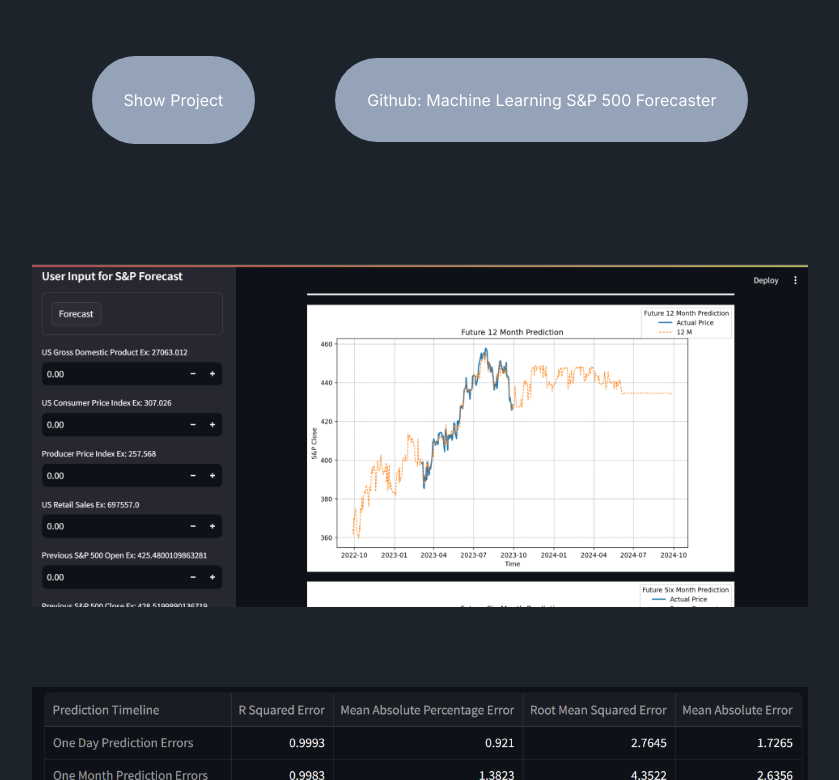
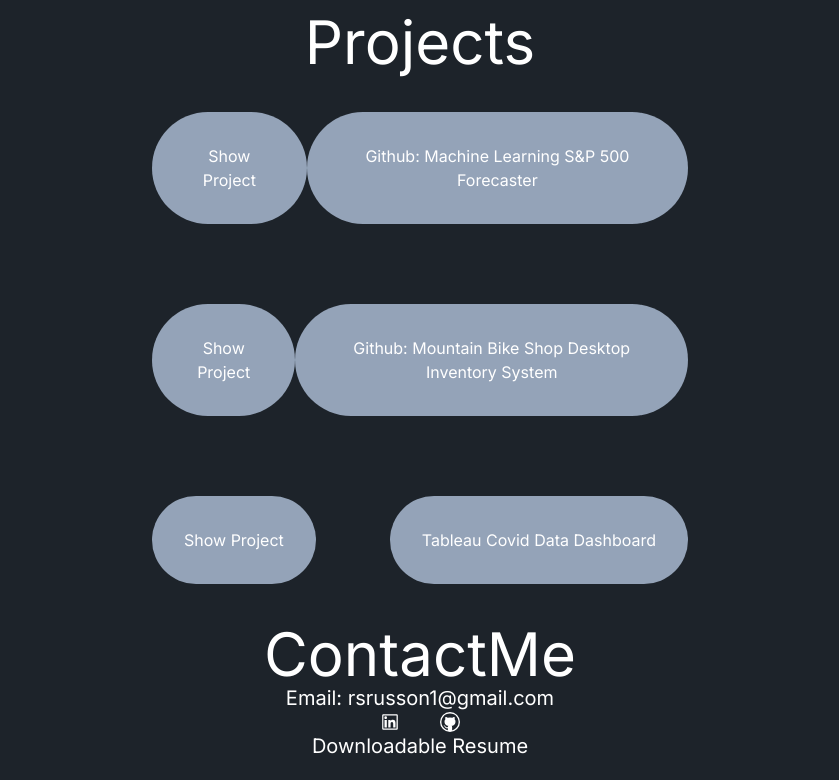
Before and after one commit to rsrusson/Portfolio-Website, a Next.js app: page / in a window 1280 px wide. Shown: the part 480-1260 px from the top of the page, without its empty margins (376-1215 px from the left). Built offline with nearby package versions, Linux system fonts and the light colour scheme.

Commit message:
Collapsable Projects, Contact Me with Links

```diff
--- a/app/components/About.tsx
+++ b/app/components/About.tsx
@@ -3,7 +3,7 @@
 const About = () => {
   return (
   <div className='mx-40'>
-    <h1 className='text-center mb-4'>About Me</h1>
+    <h1 className='text-center mb-4 text-6xl'>About Me</h1>
     <p className='first-letter:pl-20 mb-3'>
         Hello and welcome to my portfolio! By trade, I'm a Firefighter Paramedic, but my aspirations extend into the tech industry. With Bachelor's degrees in Computer Science and Emergency Services Management, and working on a Master's in Data Analytics, I bring a unique mix of programming, analytical, and leadership skills to the table. I'm proficient in a range of programming languages like Python, Java, Javascript, Typescript, and SQL, and I'm actively honing my skills in frameworks such as React, Next.js, Node.js, and SpringBoot.
         </p>
--- a/app/components/ContactMe.tsx
+++ b/app/components/ContactMe.tsx
@@ -1,9 +1,35 @@
-import React from 'react'
+import React from "react";
+import { AiOutlineLinkedin } from "react-icons/ai";
+import { VscGithub } from "react-icons/vsc";
 
 const ContactMe = () => {
   return (
-    <div>ContactMe</div>
-  )
-}
+    <>
+      <div className="text-center text-6xl">ContactMe</div>
+      <div className="mx-40 mb-40 text-xl flex-col justify-center">
+        <div className="text-center">Email: rsrusson1@gmail.com</div>
+        <div className="flex justify-center">
+          <a
+            className="block text-xl hover:text-red-600 mr-10"
+            href="https://github.com/rsrusson?tab=repositories"
+            target="_blank"
+            rel="noopener noreferrer"
+          >
+            <AiOutlineLinkedin />
+          </a>
+          <a
+            className="block text-xl hover:text-red-600"
+            href="https://www.linkedin.com/in/ryan-russon-99b753270/"
+            target="_blank"
+            rel="noopener noreferrer"
+          >
+            <VscGithub />
+          </a>
+        </div>
+        <div className="text-center">Downloadable Resume</div>
+      </div>
+    </>
+  );
+};
 
-export default ContactMe
+export default ContactMe;
--- a/app/components/Projects.tsx
+++ b/app/components/Projects.tsx
@@ -7,20 +7,24 @@
   const [isTabVis, setTabVis] = useState(false);
   return (
     <div className="">
+      <h1 className="text-center text-6xl">
+        Projects
+      </h1>
       <ul className="flex flex-col mx-10">
         <li className="flex flex-col text-center">
-          <div className="m-10">
-            <button className="p-8 m-10 text-white hover:text-red-700 rounded-full bg-slate-400">
+          <div className="flex justify-between">
+            <button className="flex-left p-8 my-10 ml-40 text-white hover:text-red-700 rounded-full bg-slate-400" onClick={() => {setPyVis(!isPyVis)}}>
               Show Project
             </button>
             <a
               href="https://github.com/rsrusson/Machine-Learning-S-P-Forecaster"
-              className="p-8 m-10 text-white hover:text-red-700 rounded-full bg-slate-400"
+              className="flex-right p-8 my-10 mr-40 text-white hover:text-red-700 rounded-full bg-slate-400"
             >
               Github: Machine Learning S&P 500 Forecaster
             </a>
           </div>
-
+          { isPyVis ?
+          <div>
             <img
             src="\images\graph_prediction.png"
             alt="S&P Graph Prediction"
@@ -41,19 +45,25 @@
             alt="Model Importance vs Actual Correlation"
             className="p-10"
             />
+          </div>
+          :
+          <div></div>
+          }
         </li>
         <li className="flex flex-col text-center">
-          <div className="m-10">
-            <button className="p-8 m-10 text-white hover:text-red-700 rounded-full bg-slate-400">
+          <div className="flex justify-between">
+            <button className="p-8 my-10 ml-40 text-white hover:text-red-700 rounded-full bg-slate-400" onClick={ () => {setJaVis(!isJaVis)}}>
               Show Project
             </button>
             <a
               href="https://github.com/rsrusson/MtnBikeWarehouseInventory"
-              className="p-8 m-10 text-white hover:text-red-700 rounded-full bg-slate-400"
+              className="p-8 my-10 mr-40 text-white hover:text-red-700 rounded-full bg-slate-400"
             >
               Github: Mountain Bike Shop Desktop Inventory System
             </a>
           </div>
+          {isJaVis ?
+            <div>
               <img
               src="\images\warehouse_app.png"
               alt="Warehouse Front Page"
@@ -69,21 +79,30 @@
                 alt="Warehouse Product Page"
                 className="p-10"
               />
+            </div>
+            :
+            <div></div>
+          }
         </li>
         <li className="flex flex-col text-center">
-          <div className="m-10">
-            <button className="p-8 m-10 text-white hover:text-red-700 rounded-full bg-slate-400">
+          <div className="flex justify-between">
+            <button className="p-8 my-10 ml-40 text-white hover:text-red-700 rounded-full bg-slate-400" onClick={() => {setTabVis(!isTabVis)}}>
               Show Project
             </button>
-            <a className="p-8 m-10 text-white hover:text-red-700 rounded-full bg-slate-400">
+            <a className="p-8 my-10 mr-40 text-white hover:text-red-700 rounded-full bg-slate-400">
               Tableau Covid Data Dashboard
             </a>
           </div>
+          { isTabVis ?
             <img
             src="\images\tableau_covid_data.png"
             alt="Covid Data Dashboard"
             className="p-10"
             />
+            :
+            <div></div>
+          }
+
         </li>
       </ul>
     </div>
--- a/app/header.tsx
+++ b/app/header.tsx
@@ -9,7 +9,7 @@
         Ryan Russon
       </h1>
       <h2 className="mt-3 text-lg font-medium tracking-tight text-slate-200">
-        Software Engineer | Data Analyst
+        Software Engineer | Data Analytics
       </h2>
       <p className="mt-4 max-w-xs leading-normal">
         Optimize software solutions by leveraging data to solve complex
```
Lines whose indentation alone changed are shown as unchanged.
